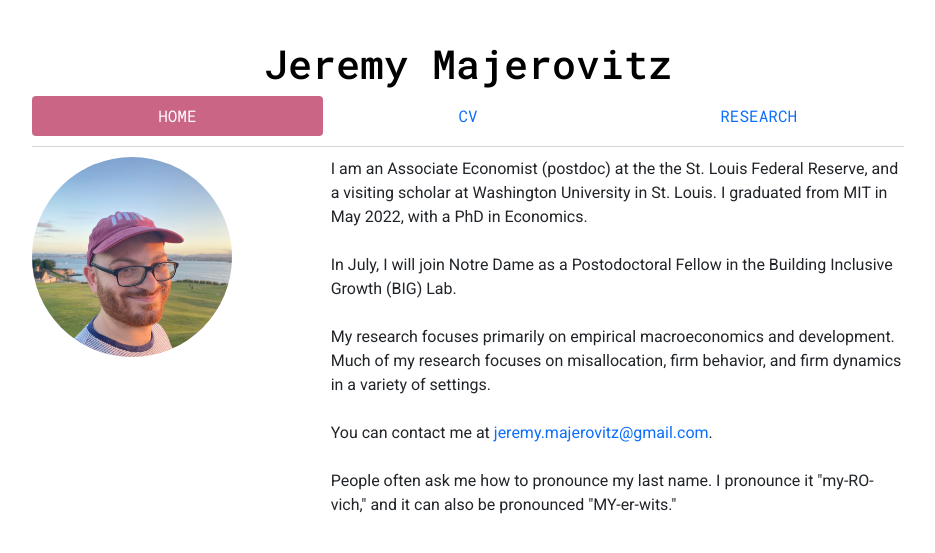
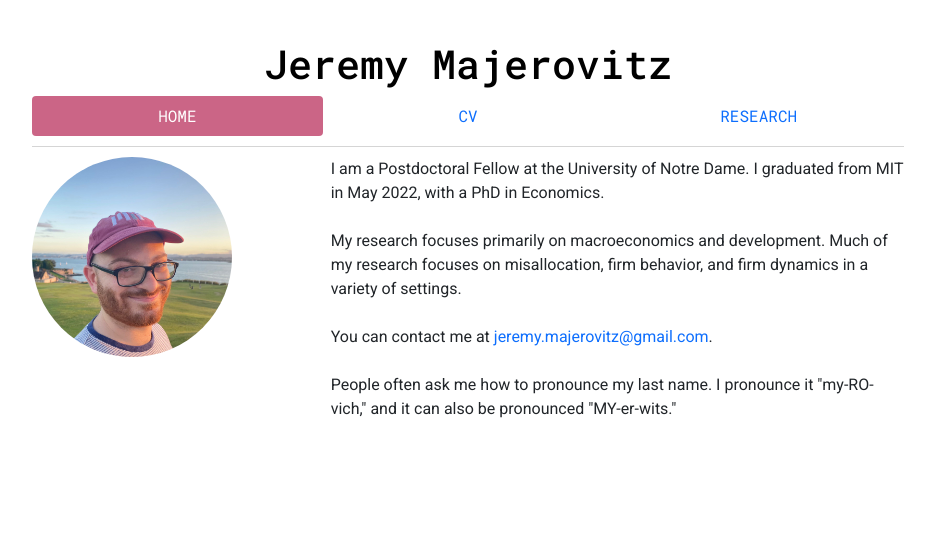
Before and after one commit to jmajic/jmajic.github.io, a Jekyll site: the page built from index.html, in a window 1280 px wide. Shown: the top 553 px of the page, without its empty margins (172-1107 px from the left). Built offline with Jekyll 4.4.1, drawn with Linux system fonts in a browser that asks for light colours.

Commit message:
Update index.html

```diff
--- a/index.html
+++ b/index.html
@@ -13,11 +13,9 @@ research: passive
 	</div>
 	<div class="col-sm-8">
 	<p>
-		I am an Associate Economist (postdoc) at the the St. Louis Federal Reserve, and a visiting scholar at Washington University in St. Louis. I graduated from MIT in May 2022, with a PhD in Economics. <br>
+		I am a Postdoctoral Fellow at the University of Notre Dame. I graduated from MIT in May 2022, with a PhD in Economics. <br>
 		<br>
-		In July, I will join Notre Dame as a Postodoctoral Fellow in the Building Inclusive Growth (BIG) Lab.<br>
-		<br>
-		My research focuses primarily on empirical macroeconomics and development. Much of my research focuses on misallocation, firm behavior, and firm dynamics in a variety of settings.<br>
+		My research focuses primarily on macroeconomics and development. Much of my research focuses on misallocation, firm behavior, and firm dynamics in a variety of settings.<br>
 		<br>
 		You can contact me at <a href = "mailto: jeremy.majerovitz@gmail.com" style="text-decoration:none">jeremy.majerovitz@gmail.com</a>.<br>
 		<br>
```
